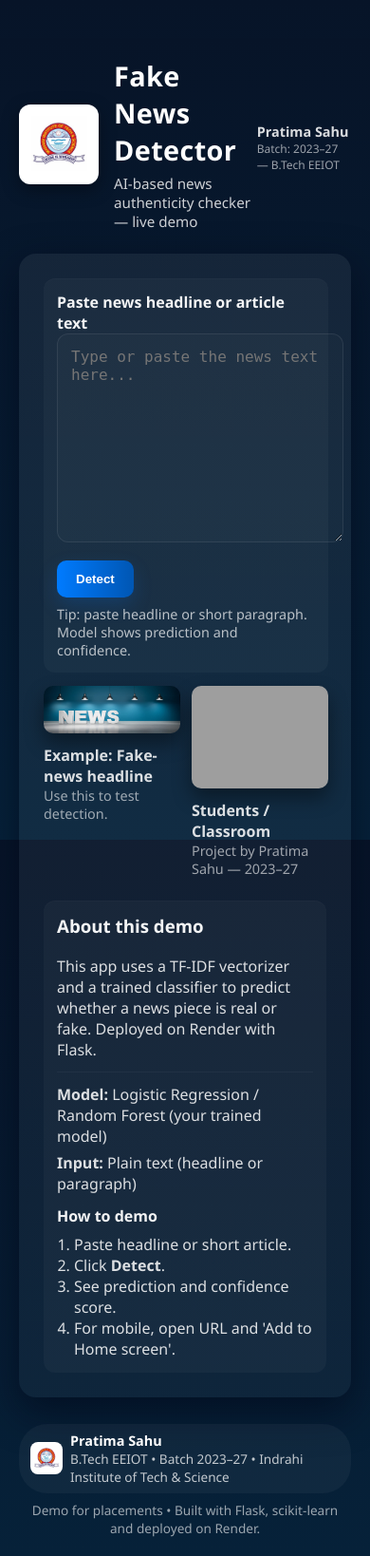
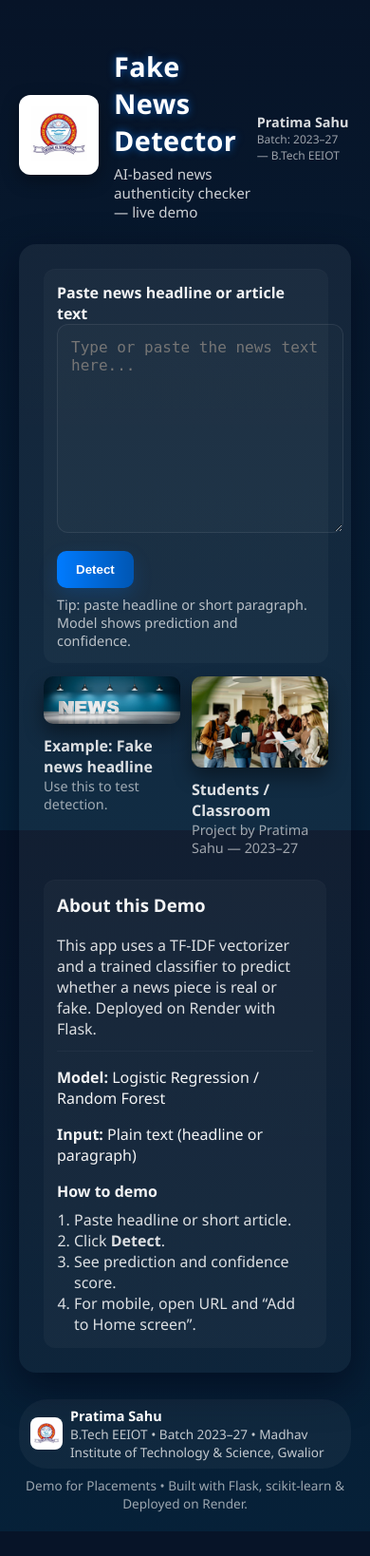
Before and after one commit to pqwert123/FAKENEWSdetector, a Flask app: page / in a window 390 px wide. Shown: the whole page at 95% size. After the commit the page ends 1612 px from the top, so only its background shows below. Run offline with Flask 3, Linux system fonts and the light colour scheme; parts of the project's set-up code (start-up, migrations or seed data) failed here and were passed over; grey boxes are pictures that could not be loaded.

Commit message:
Refactor index.html for improved structure and style
Refactor HTML and CSS styles for better readability and consistency. Update text content for clarity.

```diff
--- a/templates/index.html
+++ b/templates/index.html
@@ -13,79 +13,187 @@
       --card-white: #fff;
       --text-dark: #133;
     }
-    html,body{height:100%; margin:0; font-family: "Segoe UI", Roboto, Arial, sans-serif; background: linear-gradient(180deg,#071428 0%, #06223a 100%); color:#fff;}
-    .container{max-width:1100px; margin:40px auto; padding:20px;}
-    .topbar{display:flex; align-items:center; gap:16px;}
-    .logo { width:72px; height:72px; border-radius:12px; background:#fff; padding:6px; box-shadow:0 6px 18px rgba(0,0,0,0.35); object-fit:contain; }
-    .titlebox { flex:1; }
-    h1{margin:0; font-size:1.8rem; letter-spacing:0.4px;}
-    .subtitle{margin:6px 0 0; color:rgba(255,255,255,0.8); font-size:0.95rem;}
-    .meta { text-align:right; font-size:0.9rem; color:rgba(255,255,255,0.85); }
-    .meta small { display:block; color:rgba(255,255,255,0.6); }
 
-    .maincard{
-      margin-top:24px;
+    html, body {
+      height: 100%;
+      margin: 0;
+      font-family: "Segoe UI", Roboto, Arial, sans-serif;
+      background: linear-gradient(180deg,#071428 0%, #06223a 100%);
+      color: #fff;
+    }
+
+    .container {
+      max-width: 1100px;
+      margin: 30px auto 40px;
+      padding: 20px;
+    }
+
+    .topbar {
+      display: flex;
+      align-items: center;
+      gap: 16px;
+    }
+
+    .logo {
+      width: 72px;
+      height: 72px;
+      border-radius: 12px;
+      background: #fff;
+      padding: 6px;
+      box-shadow: 0 6px 18px rgba(0,0,0,0.35);
+      object-fit: contain;
+    }
+
+    .titlebox { flex: 1; }
+
+    h1 {
+      margin: 0;
+      font-size: 1.8rem;
+      letter-spacing: 0.4px;
+      text-shadow: 0 0 8px rgba(0,123,255,0.6);
+    }
+
+    .subtitle {
+      margin: 6px 0 0;
+      color: rgba(255,255,255,0.8);
+      font-size: 0.95rem;
+    }
+
+    .meta {
+      text-align: right;
+      font-size: 0.9rem;
+      color: rgba(255,255,255,0.85);
+    }
+    .meta small {
+      display: block;
+      color: rgba(255,255,255,0.6);
+    }
+
+    .maincard {
+      margin-top: 24px;
       background: linear-gradient(180deg, rgba(255,255,255,0.06), rgba(255,255,255,0.03));
-      border-radius:18px; padding:26px;
+      border-radius: 18px;
+      padding: 26px;
       box-shadow: 0 15px 40px rgba(2,6,23,0.6);
-      display:flex; gap:24px; align-items:flex-start;
+      display: flex;
+      gap: 24px;
+      align-items: flex-start;
     }
 
     .left {
       flex: 1.1;
-      min-width:300px;
+      min-width: 300px;
     }
+
     .right {
       flex: 0.9;
-      min-width:260px;
+      min-width: 260px;
     }
 
     textarea#news {
-      width:100%; min-height:190px; padding:14px; resize:vertical;
-      border-radius:12px; border:1px solid rgba(255,255,255,0.08); background: rgba(255,255,255,0.02);
-      color: #fff; font-size:1rem; outline:none;
+      width: 100%;
+      min-height: 190px;
+      padding: 14px;
+      resize: vertical;
+      border-radius: 12px;
+      border: 1px solid rgba(255,255,255,0.08);
+      background: rgba(255,255,255,0.02);
+      color: #fff;
+      font-size: 1rem;
+      outline: none;
     }
 
     .btn {
-      display:inline-block; margin-top:14px; padding:12px 20px; border-radius:10px;
-      background:linear-gradient(90deg,var(--accent), #0056b3); color:#fff; border:none; cursor:pointer;
+      display: inline-block;
+      margin-top: 14px;
+      padding: 12px 20px;
+      border-radius: 10px;
+      background: linear-gradient(90deg, var(--accent), #0056b3);
+      color: #fff;
+      border: none;
+      cursor: pointer;
       box-shadow: 0 8px 20px rgba(0,123,255,0.18);
-      font-weight:600;
+      font-weight: 600;
     }
 
-    .hint { color: rgba(255,255,255,0.7); font-size:0.9rem; margin-top:8px; }
+    .hint {
+      color: rgba(255,255,255,0.7);
+      font-size: 0.9rem;
+      margin-top: 8px;
+    }
 
     .info-card {
       background: rgba(255,255,255,0.03);
-      border-radius:12px; padding:14px; color: rgba(255,255,255,0.95);
+      border-radius: 12px;
+      padding: 14px;
+      color: rgba(255,255,255,0.95);
       box-shadow: inset 0 1px 0 rgba(255,255,255,0.02);
     }
 
-    .image-preview { width:100%; border-radius:10px; overflow:hidden; margin-bottom:12px; box-shadow: 0 10px 20px rgba(0,0,0,0.4); }
-    .image-preview img { width:100%; display:block; object-fit:cover; }
+    .image-preview {
+      width: 100%;
+      border-radius: 10px;
+      overflow: hidden;
+      margin-bottom: 12px;
+      box-shadow: 0 10px 20px rgba(0,0,0,0.4);
+    }
 
-    .result { margin-top:16px; padding:14px; border-radius:10px; font-weight:700; text-align:center; }
-    .real { background: linear-gradient(90deg,#27ae60,#2ecc71); color:#042c12; }
-    .fake { background: linear-gradient(90deg,#e74c3c,#ff6b6b); color:#3b0000; }
+    .image-preview img {
+      width: 100%;
+      display: block;
+      object-fit: cover;
+    }
 
-    .score { margin-top:8px; font-weight:600; color: rgba(255,255,255,0.95); }
+    .result {
+      margin-top: 16px;
+      padding: 14px;
+      border-radius: 10px;
+      font-weight: 700;
+      text-align: center;
+    }
 
-    /* footer / credits */
+    .real {
+      background: linear-gradient(90deg,#27ae60,#2ecc71);
+      color: #042c12;
+    }
+
+    .fake {
+      background: linear-gradient(90deg,#e74c3c,#ff6b6b);
+      color: #3b0000;
+    }
+
+    .score {
+      margin-top: 8px;
+      font-weight: 600;
+      color: rgba(255,255,255,0.95);
+    }
+
     footer.bottom {
-      margin-top:28px; text-align:center; font-size:0.9rem; color:rgba(255,255,255,0.75);
+      margin-top: 28px;
+      text-align: center;
+      font-size: 0.9rem;
+      color: rgba(255,255,255,0.75);
     }
-    .badge { display:inline-flex; align-items:center; gap:8px; padding:8px 12px; background: rgba(255,255,255,0.04); border-radius:30px; }
 
-    /* responsive */
-    @media (max-width:900px){
-      .maincard{flex-direction:column;}
-      .meta {text-align:left; margin-top:8px;}
+    .badge {
+      display: inline-flex;
+      align-items: center;
+      gap: 8px;
+      padding: 8px 12px;
+      background: rgba(255,255,255,0.04);
+      border-radius: 30px;
+    }
+
+    @media (max-width:900px) {
+      .maincard { flex-direction: column; }
+      .meta { text-align: left; margin-top: 8px; }
     }
   </style>
 </head>
+
 <body>
   <div class="container">
-    <!-- Top bar with logo and title -->
+    <!-- Top bar -->
     <div style="display:flex; align-items:center; justify-content:space-between;">
       <div class="topbar">
         <img src="{{ url_for('static', filename='images/logo.png') }}" alt="College Logo" class="logo">
@@ -101,9 +209,8 @@
       </div>
     </div>
 
-    <!-- Main card -->
+    <!-- Main Card -->
     <div class="maincard" role="region" aria-label="Fake news detection">
-      <!-- Left: input + images -->
       <div class="left">
         <div class="info-card">
           <label for="news" style="font-weight:700;">Paste news headline or article text</label>
@@ -122,19 +229,18 @@
           {% endif %}
         </div>
 
-        <!-- image examples -->
         <div style="display:flex; gap:12px; margin-top:14px;">
           <div style="flex:1;">
             <div class="image-preview">
               <img src="{{ url_for('static', filename='images/fake_news_example.jpg') }}" alt="Fake news example">
             </div>
-            <div style="color:rgba(255,255,255,0.85); font-weight:600;">Example: Fake-news headline</div>
+            <div style="color:rgba(255,255,255,0.85); font-weight:600;">Example: Fake news headline</div>
             <div style="color:rgba(255,255,255,0.6); font-size:0.9rem;">Use this to test detection.</div>
           </div>
 
           <div style="flex:1;">
             <div class="image-preview">
-              <img src="{{ url_for('static', filename='images/students.jpg') }}" alt="Students">
+              <img src="{{ url_for('static', filename='images/student.jpg') }}" alt="Students">
             </div>
             <div style="color:rgba(255,255,255,0.85); font-weight:600;">Students / Classroom</div>
             <div style="color:rgba(255,255,255,0.6); font-size:0.9rem;">Project by Pratima Sahu — 2023–27</div>
@@ -142,16 +248,16 @@
         </div>
       </div>
 
-      <!-- Right: guidance / model info -->
       <div class="right">
         <div class="info-card">
-          <h3 style="margin-top:0;">About this demo</h3>
-          <p style="margin:6px 0; color:rgba(255,255,255,0.85);">This app uses a TF-IDF vectorizer and a trained classifier to predict whether a news piece is real or fake. Deployed on Render with Flask.</p>
-
+          <h3 style="margin-top:0;">About this Demo</h3>
+          <p style="margin:6px 0; color:rgba(255,255,255,0.85);">
+            This app uses a TF-IDF vectorizer and a trained classifier to predict whether a news piece is real or fake.
+            Deployed on Render with Flask.
+          </p>
           <hr style="border:none; border-top:1px solid rgba(255,255,255,0.04); margin:12px 0;">
-
-          <p style="margin:6px 0; color:rgba(255,255,255,0.85);"><strong>Model:</strong> Logistic Regression / Random Forest (your trained model)</p>
-          <p style="margin:6px 0; color:rgba(255,255,255,0.85);"><strong>Input:</strong> Plain text (headline or paragraph)</p>
+          <p><strong>Model:</strong> Logistic Regression / Random Forest</p>
+          <p><strong>Input:</strong> Plain text (headline or paragraph)</p>
 
           <div style="margin-top:12px;">
             <div style="font-weight:700; margin-bottom:8px;">How to demo</div>
@@ -159,27 +265,29 @@
               <li>Paste headline or short article.</li>
               <li>Click <b>Detect</b>.</li>
               <li>See prediction and confidence score.</li>
-              <li>For mobile, open URL and 'Add to Home screen'.</li>
+              <li>For mobile, open URL and “Add to Home screen”.</li>
             </ol>
           </div>
         </div>
       </div>
     </div>
 
+    <!-- Footer -->
     <footer class="bottom">
       <div class="badge">
         <img src="{{ url_for('static', filename='images/logo.png') }}" alt="logo" style="width:34px; height:34px; border-radius:8px;">
         <div style="text-align:left;">
           <div style="font-weight:700; color:#fff;">Pratima Sahu</div>
-          <div style="font-size:0.85rem; color:rgba(255,255,255,0.75);">B.Tech EEIOT • Batch 2023–27 • Indrahi Institute of Tech & Science</div>
+          <div style="font-size:0.85rem; color:rgba(255,255,255,0.75);">
+            B.Tech EEIOT • Batch 2023–27 • Madhav Institute of Technology & Science, Gwalior
+          </div>
         </div>
       </div>
 
       <div style="margin-top:8px; color:rgba(255,255,255,0.6); font-size:0.85rem;">
-        Demo for placements • Built with Flask, scikit-learn and deployed on Render.
+        Demo for Placements • Built with Flask, scikit-learn & Deployed on Render.
       </div>
     </footer>
   </div>
-
 </body>
 </html>
```
